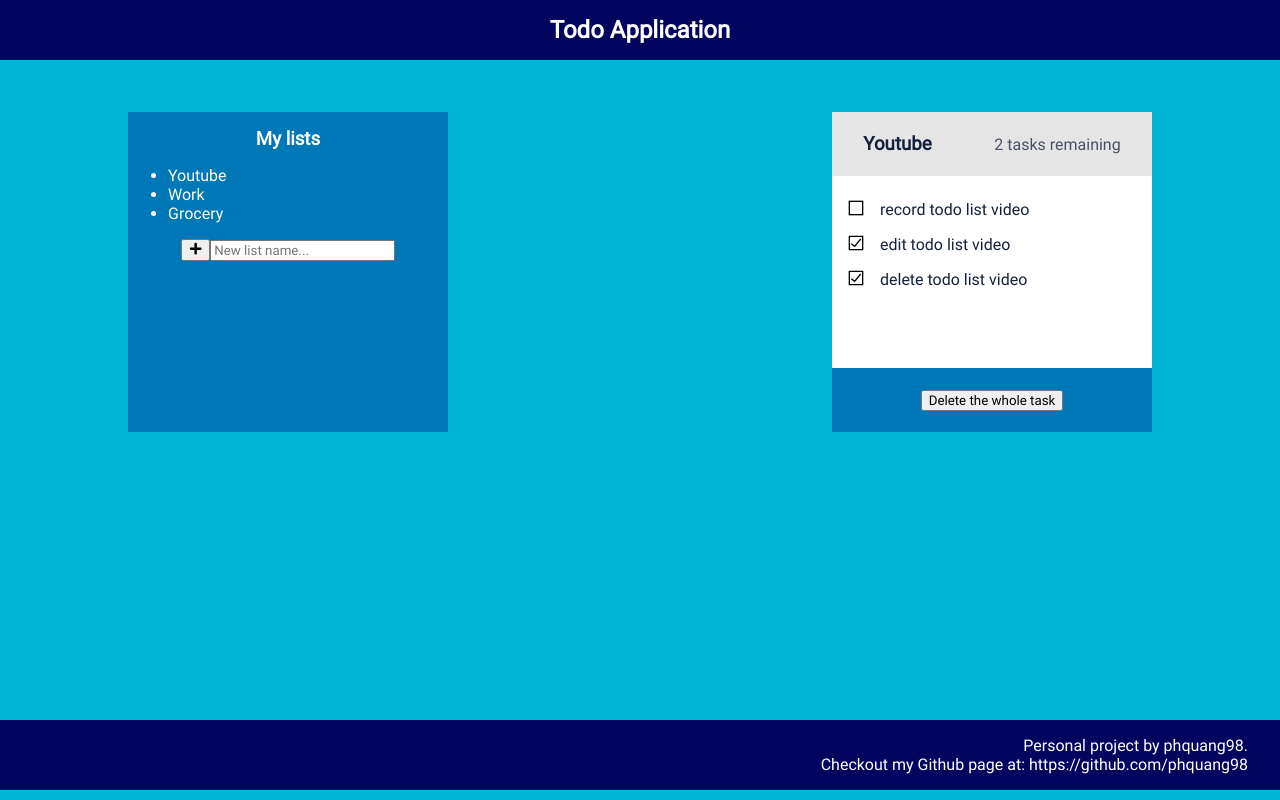
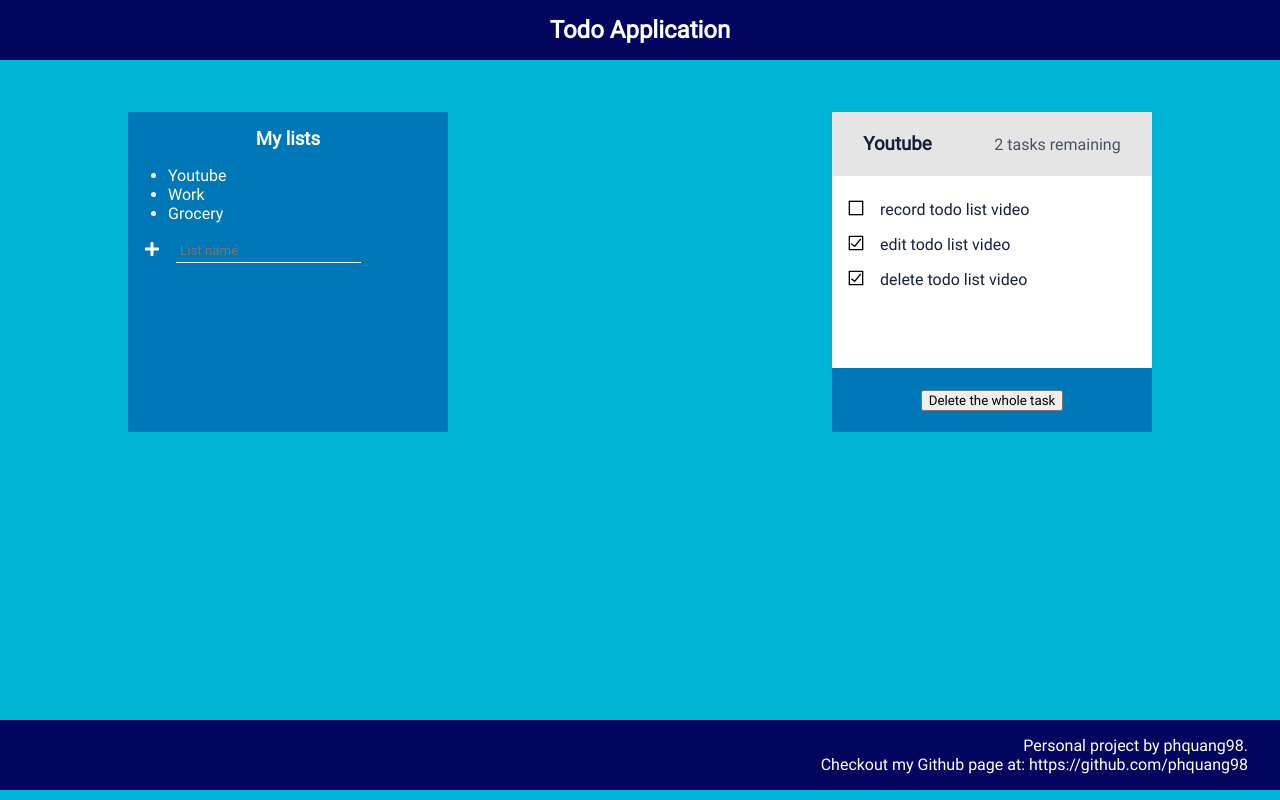
Before and after one commit to phquang98/webdev-project004, a React (Create React App) app: page / in a window 1280 px wide. Built offline with nearby package versions, Linux system fonts and the light colour scheme.

Commit message:
feat: introduce Form

```diff
--- a/src/components/Form/index.tsx
+++ b/src/components/Form/index.tsx
@@ -1,7 +1,12 @@
+import { MouseEventHandler } from "react";
 import { FaPlus } from "react-icons/fa";
 
 type FormProps = {
   className?: string;
+};
+
+const testLabelClickDel: MouseEventHandler<HTMLButtonElement> = (_evt) => {
+  console.log("btn clicked!");
 };
 
 const Form = (props: FormProps): JSX.Element => {
@@ -10,11 +15,11 @@ const Form = (props: FormProps): JSX.Element => {
   return (
     <>
       <div className={className}>
-        <form action="">
-          <button>
+        <form className="form" action="">
+          <button className="form__btn" onClick={testLabelClickDel}>
             <FaPlus />
           </button>
-          <input type="text" placeholder="New list name..." required />
+          <input className="form__ipt" type="text" placeholder="List name" required />
         </form>
       </div>
     </>
--- a/src/components/Form/styles.ts
+++ b/src/components/Form/styles.ts
@@ -4,5 +4,33 @@ import { Form } from "components/Form";
 
 export const StyledForm = styled(Form)`
   & {
+    .form {
+      padding: 0 0 0 5%;
+      display: flex;
+
+      .form__btn {
+        padding: 0 1rem 0 0;
+        border: none;
+        font-size: 1rem;
+        font-weight: 900;
+        cursor: pointer;
+        background-color: inherit;
+        color: inherit;
+      }
+
+      .form__ipt {
+        padding: 0.25rem;
+        border: 0;
+        color: inherit;
+        background: transparent;
+        outline: none;
+        border-bottom: 1px solid currentColor; // NOTE: https://stackoverflow.com/a/34667435/8834000
+        transition: border-bottom 100ms ease-in;
+
+        :focus {
+          border-bottom: 2px solid currentColor;
+        }
+      }
+    }
   }
 `;
--- a/src/components/ListSection/index.tsx
+++ b/src/components/ListSection/index.tsx
@@ -1,5 +1,7 @@
 import { StyledForm } from "components/Form/styles";
 import { StyledPaper } from "components/Paper/styles";
+
+import { customTheme } from "styles";
 
 type ListSectionProps = {
   className?: string;
@@ -11,7 +13,7 @@ const ListSection = (props: ListSectionProps): JSX.Element => {
   return (
     <>
       <div className={className}>
-        <StyledPaper width={20} height={20}>
+        <StyledPaper bgColor={customTheme.dark.gamma} width={20} height={20}>
           <h3 className="list-sec__header">My lists</h3>
 
           <ul className="list-sec__body">
--- a/src/components/ListSection/styles.ts
+++ b/src/components/ListSection/styles.ts
@@ -20,9 +20,6 @@ export const StyledListSection = styled(ListSection)`
     .list-sec__footer {
       padding: 1rem 0;
       flex: 2;
-      display: flex;
-      justify-content: center;
-      align-items: center;
     }
   }
 `;
--- a/src/components/Paper/index.tsx
+++ b/src/components/Paper/index.tsx
@@ -3,6 +3,7 @@ import { ReactNode } from "react";
 type PaperProps = {
   className?: string;
   children?: ReactNode;
+  bgColor: string;
   width: number;
   height: number;
 };
--- a/src/components/Paper/styles.ts
+++ b/src/components/Paper/styles.ts
@@ -4,7 +4,7 @@ import { Paper } from "components/Paper";
 
 export const StyledPaper = styled(Paper)`
   & {
-    background-color: ${(props) => props.theme.dark.gamma};
+    background-color: ${(props) => props.bgColor};
     width: ${(props) => `${props.width}rem`};
     height: ${(props) => `${props.height}rem`};
   }
--- a/src/components/TaskSection/index.tsx
+++ b/src/components/TaskSection/index.tsx
@@ -2,6 +2,7 @@ import { GrCheckbox, GrCheckboxSelected } from "react-icons/gr";
 
 import { StyledPaper } from "components/Paper/styles";
 import { TTask } from "types";
+import { customTheme } from "styles";
 
 type TaskSectionProps = {
   className?: string;
@@ -19,7 +20,7 @@ const TaskSection = (props: TaskSectionProps): JSX.Element => {
   return (
     <>
       <div className={className}>
-        <StyledPaper width={20} height={20}>
+        <StyledPaper bgColor={customTheme.dark.gamma} width={20} height={20}>
           <section className="task-sec__header">
             <h3>Youtube</h3>
             <p>2 tasks remaining</p>
```
